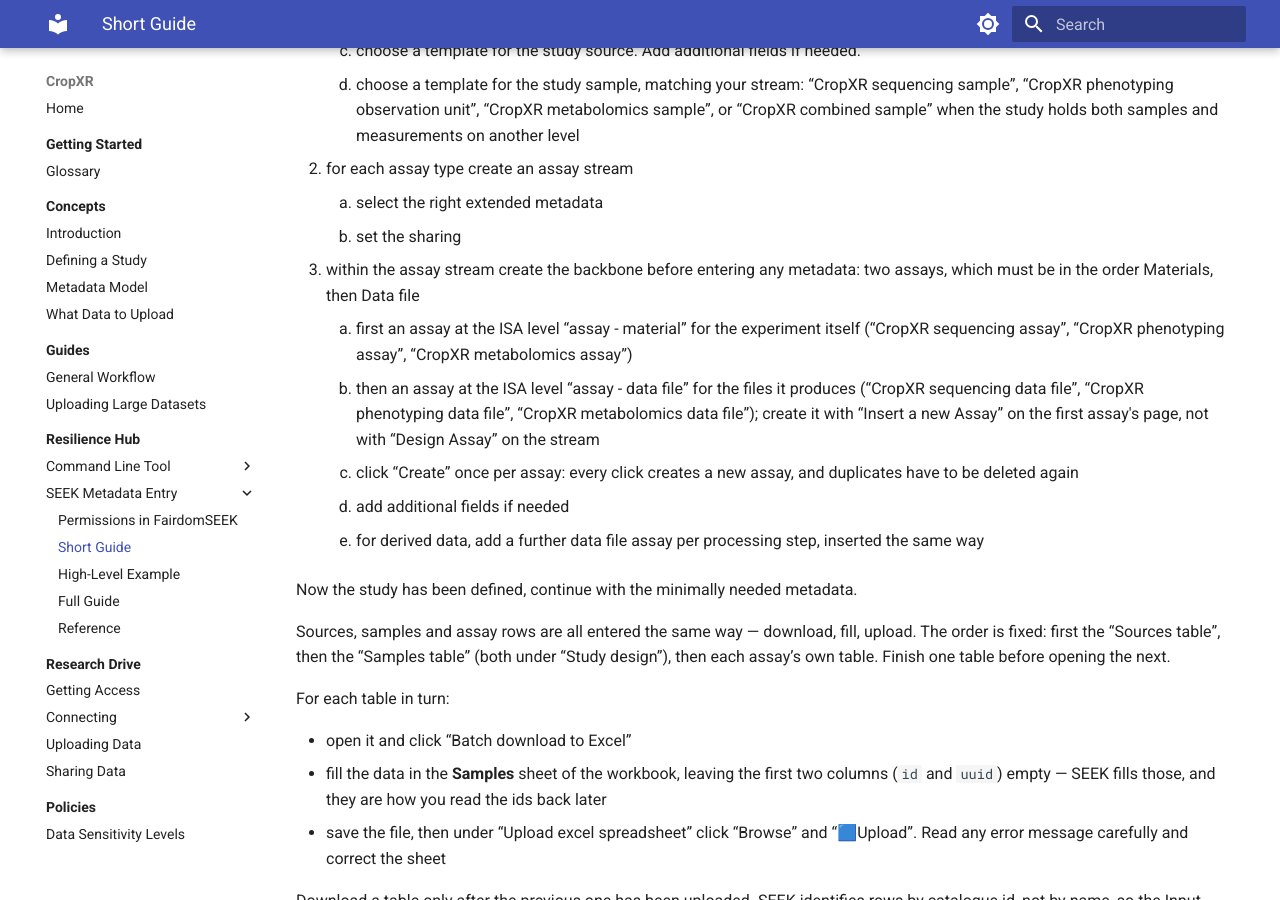
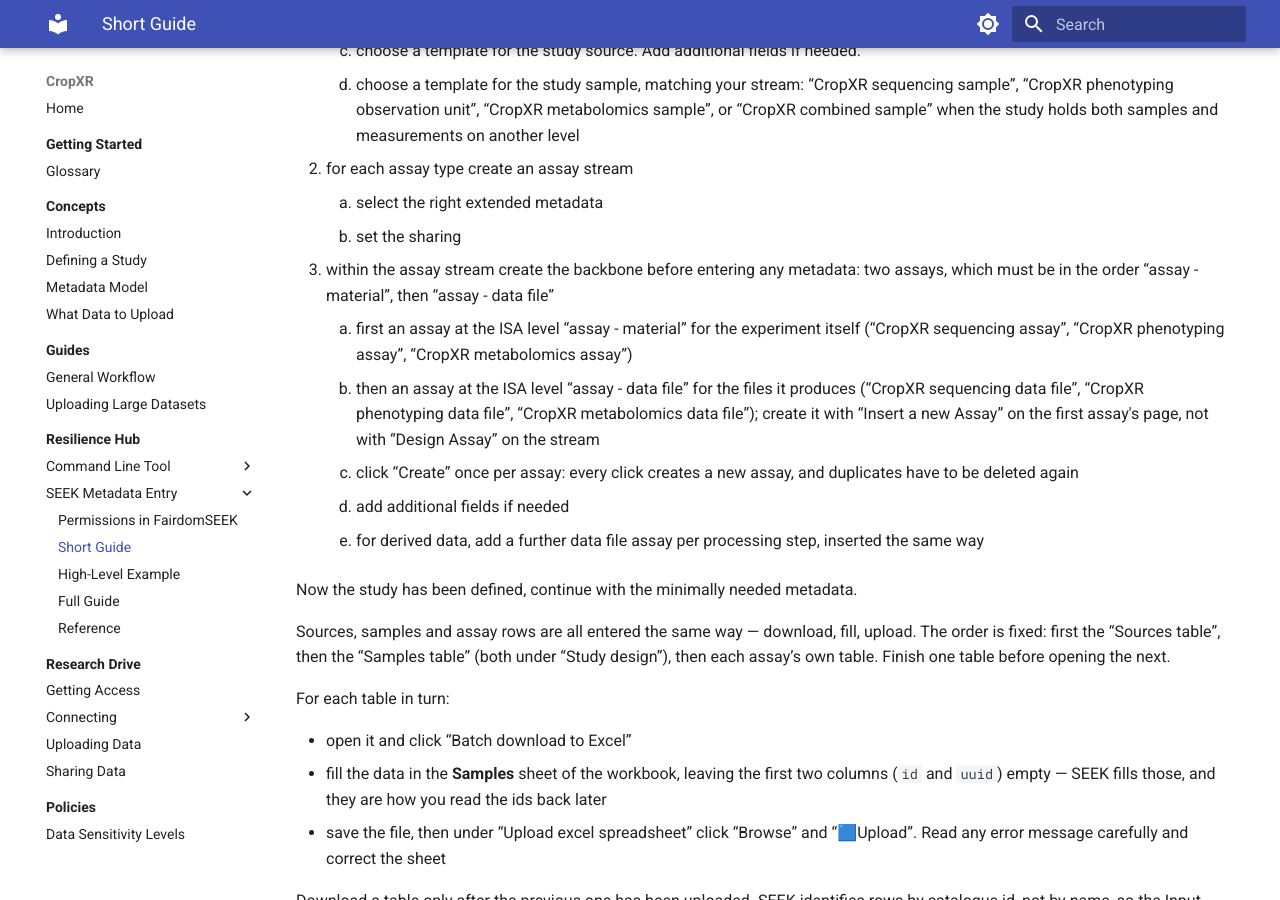
Before and after one commit to CropXR/documentation, an MkDocs documentation site: the page built from docs/resilience-hub/seek/short-guide.md, in a window 1280 px wide and 900 px high, scrolled down 550 px. Built offline with MkDocs 1.6.1 and Material for MkDocs 9.7.7, drawn with Linux system fonts in a browser that asks for light colours.

Commit message:
docs(seek): name the assay order with the ISA level labels readers see in the dropdown

```diff
--- a/docs/resilience-hub/seek/short-guide.md
+++ b/docs/resilience-hub/seek/short-guide.md
@@ -24,7 +24,7 @@
 4. for each assay type create an assay stream
       1. select the right extended metadata
       2. set the sharing
-5. within the assay stream create the backbone before entering any metadata: two assays, which must be in the order Materials, then Data file
+5. within the assay stream create the backbone before entering any metadata: two assays, which must be in the order “assay - material”, then “assay - data file”
       1. first an assay at the ISA level “assay - material” for the experiment itself (“CropXR sequencing assay”, “CropXR phenotyping assay”, “CropXR metabolomics assay”)
       2. then an assay at the ISA level “assay - data file” for the files it produces (“CropXR sequencing data file”, “CropXR phenotyping data file”, “CropXR metabolomics data file”); create it with “Insert a new Assay” on the first assay's page, not with “Design Assay” on the stream
       3. click “Create” once per assay: every click creates a new assay, and duplicates have to be deleted again
```
Also changed, not shown: docs/resilience-hub/seek/full-guide.md (+1 -1 lines).
